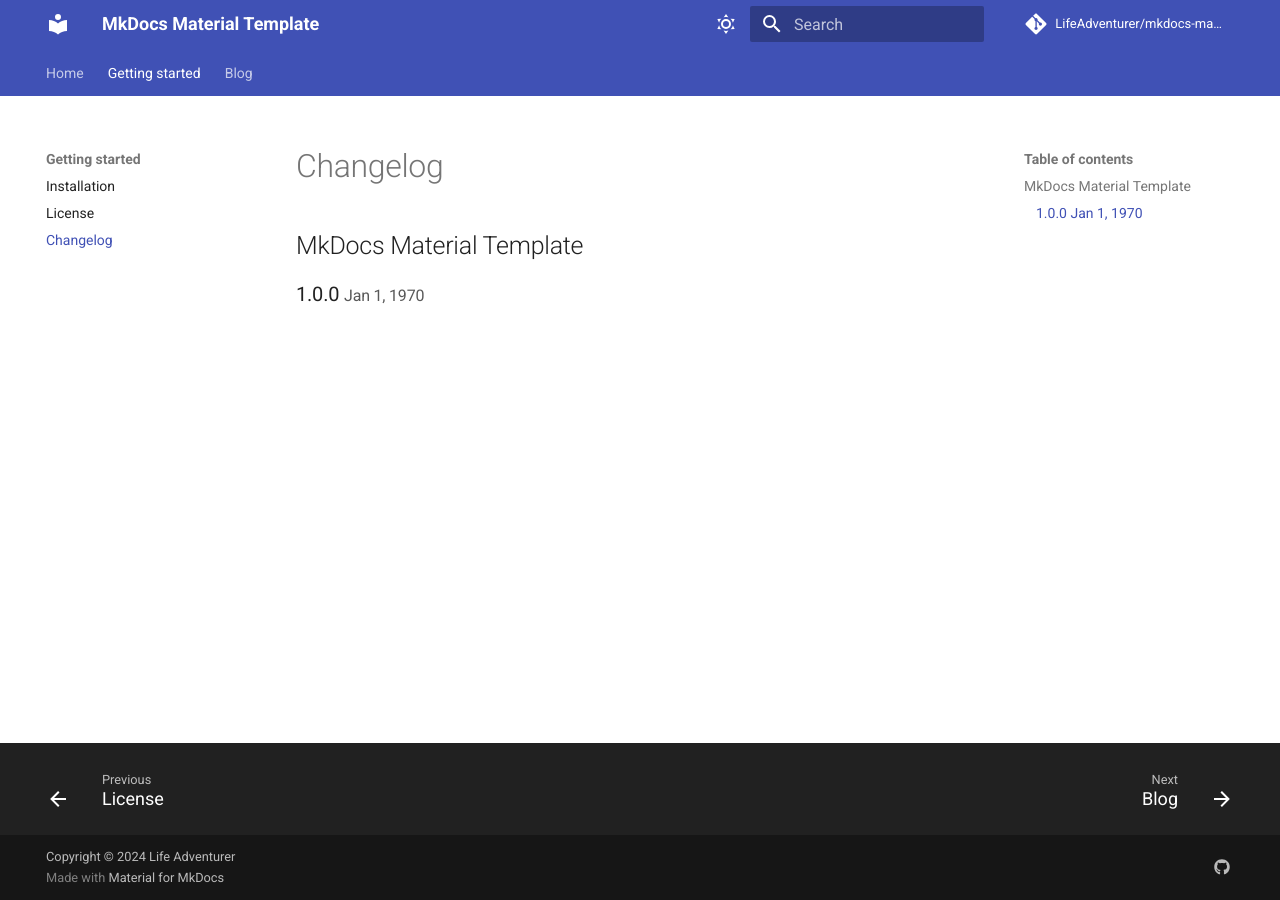
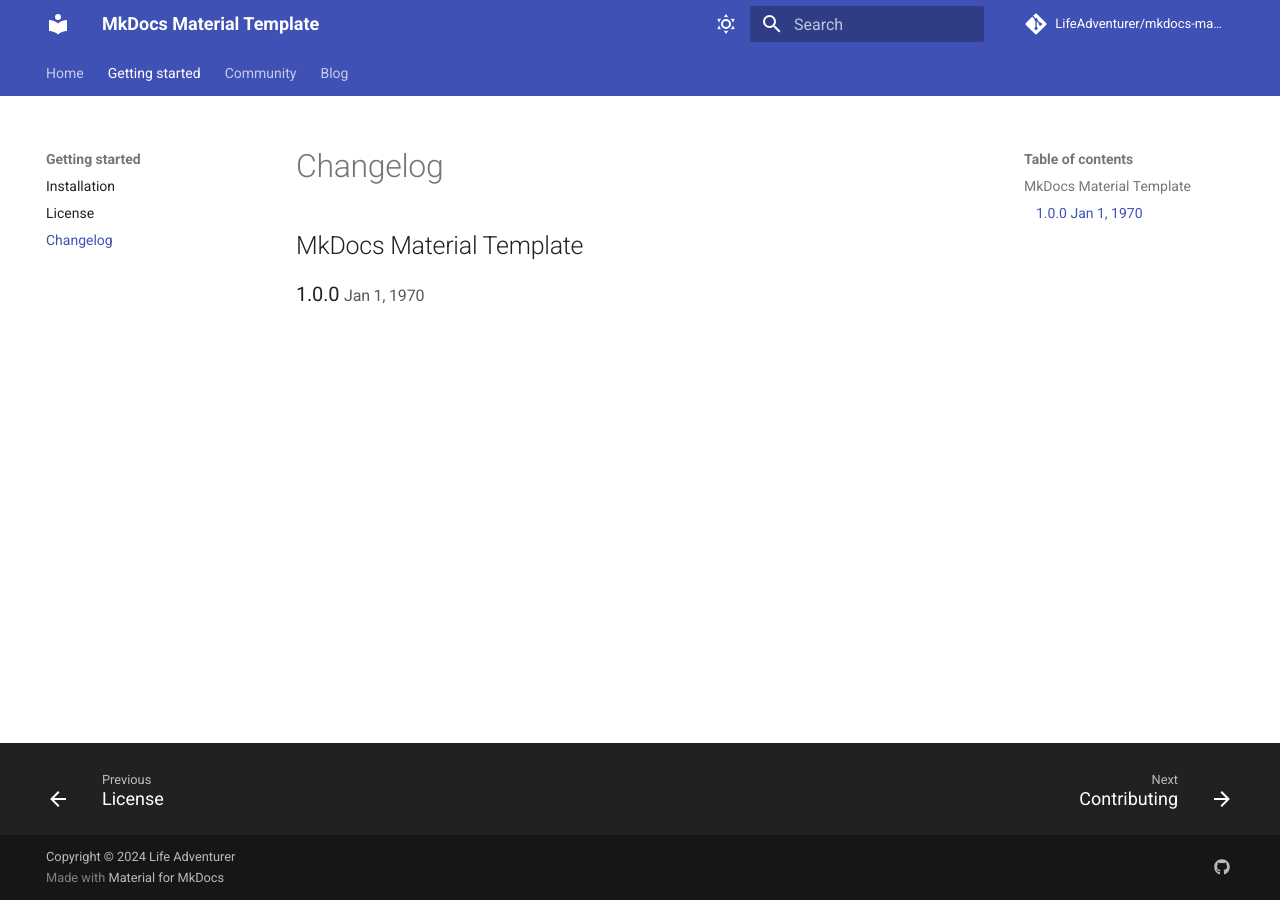
Before and after one commit to LifeAdventurer/mkdocs-material-template, an MkDocs documentation site: the page built from docs/changelog.md, in a window 1280 px wide. Built offline with MkDocs 1.6.1 and Material for MkDocs 9.7.7, drawn with Linux system fonts in a browser that asks for light colours; comment, search, counter and statistics services are not loaded.

Commit message:
add contributing.md

```diff
--- a/mkdocs.yml
+++ b/mkdocs.yml
@@ -87,5 +87,7 @@
     - Installation: getting-started.md
     - License: license.md
     - Changelog: changelog.md
+  - Community:
+    - Contributing: contributing.md
   - Blog:
     - blog/index.md
```
Also changed, not shown: docs/contributing.md (added, +5 -0 lines).
